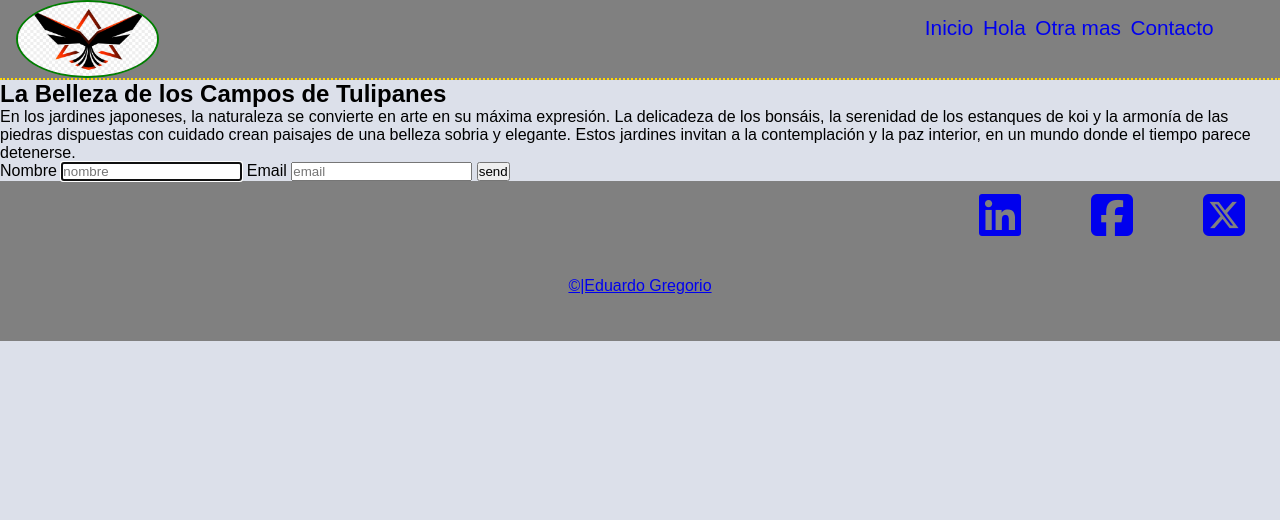
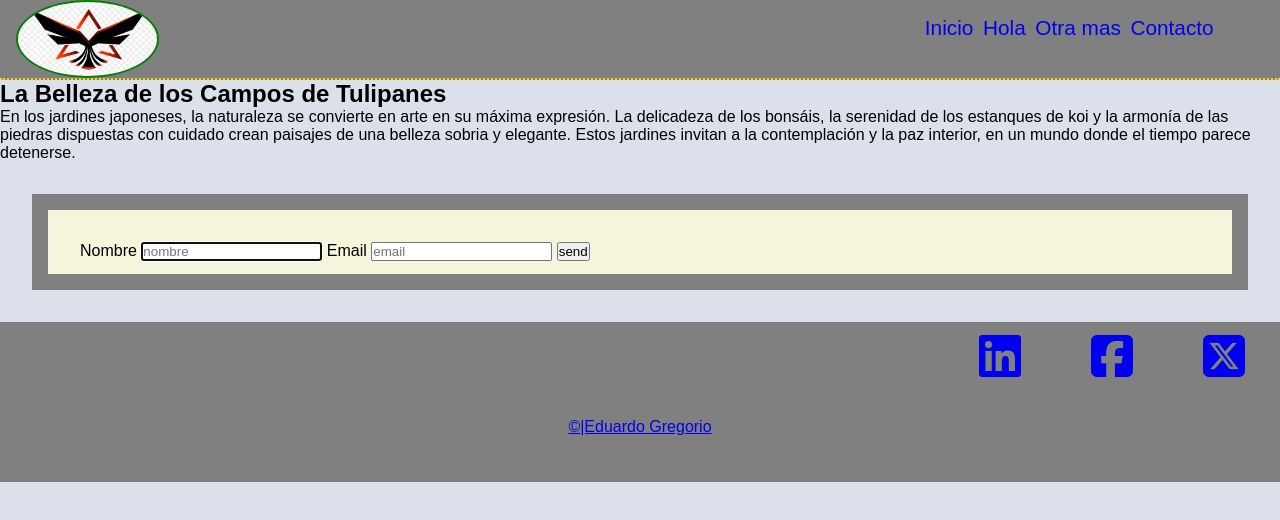
Before and after one commit to Egregal/ProyectoClase, a plain HTML site: page views/contacto.html in a window 1280 px wide. Drawn offline with Linux system fonts and the light colour scheme.

Commit message:
actualizacon

```diff
--- a/css/articulo.css
+++ b/css/articulo.css
@@ -1,7 +1,6 @@
 .articulo {
   display: flexbox;
   box-sizing: border-box;
-  border-radius: 15%;
   padding: 2rem;
   margin: 1rem;
   background-color: rgb(232, 195, 142);
@@ -24,7 +23,7 @@
   img{
 
     width: 15dvw;
-    border-radius: 15px;
+
 
   }
   button{
--- a/css/formulario.css
+++ b/css/formulario.css
@@ -1,9 +1,19 @@
-section{
+.fromContainer{
     display: flex;
+    justify-content: center;
+    align-items: center;
     padding: 1.5rem;
     margin: 2rem;
     h2{
         font-size: 2rem;
+        margin: 2rem;
     }
 
 }
+form{
+    height: 6dvh;
+    border: 1rem solid grey;
+    background-color: beige;
+    margin: 2rem;
+    padding: 2rem;
+}
--- a/views/contacto.html
+++ b/views/contacto.html
@@ -4,8 +4,8 @@
 <head>
     <meta charset="UTF-8">
     <meta name="viewport" content="width=device-width, initial-scale=1.0">
+    <link rel="stylesheet" href="../css/formulario.css">
     <link rel="stylesheet" href="../css/style.css">
-
     <link rel="stylesheet" href="https://cdnjs.cloudflare.com/ajax/libs/font-awesome/6.7.2/css/all.min.css"
         integrity="sha512-Evv84Mr4kqVGRNSgIGL/F/aIDqQb7xQ2vcrdIwxfjThSH8CSR7PBEakCr51Ck+w+/U6swU2Im1vVX0SVk9ABhg=="
         crossorigin="anonymous" referrerpolicy="no-referrer" />
@@ -30,7 +30,7 @@
         </nav>
     </header>
     <main>
-        <section>
+        <section class="formContainer">
             <h2>La Belleza de los Campos de Tulipanes</h2>
             <p>En los jardines japoneses, la naturaleza se convierte en arte en su máxima expresión. La delicadeza de
                 los bonsáis, la serenidad de los estanques de koi y la armonía de las piedras dispuestas con cuidado
```
